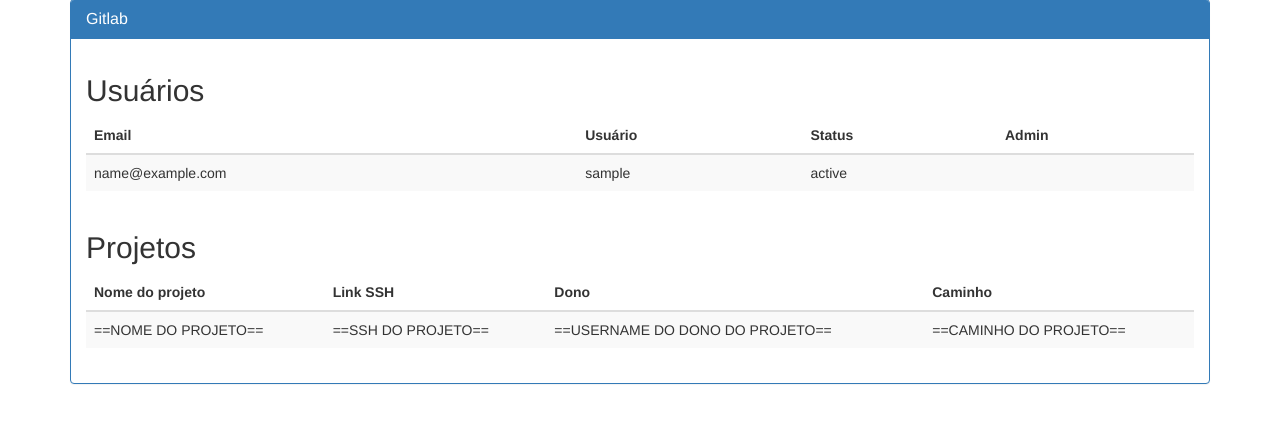
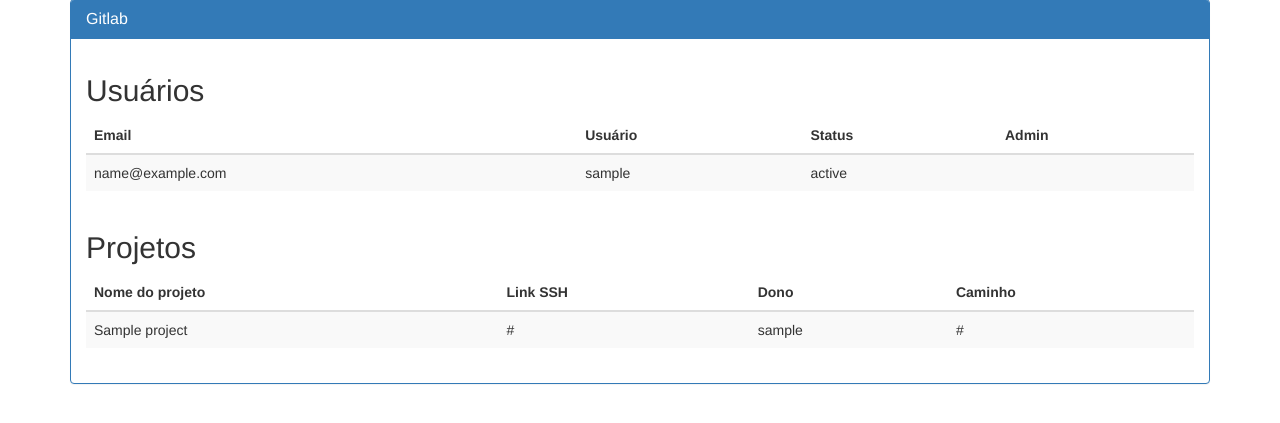
Before and after one commit to rlaecio/python4Sysadmin, a Flask app: template dashboard/templates/gitlab.html in a window 1280 px wide. Shown: the part 73-496 px from the top of the page. Run offline with Flask 2, Linux system fonts and the light colour scheme; the template is opened without the code that fills it: most values are stand-ins (such as "Sample title", 1, 10 or a date in 2020); some libraries are stand-ins or nearby versions.

Commit message:
projects in gitlab

```diff
--- a/dashboard/R_gitlab/blueprint.py
+++ b/dashboard/R_gitlab/blueprint.py
@@ -12,6 +12,9 @@ def index():
     try:
         usuarios = requests.get("http://192.168.1.9/api/v4/users?private_token={}".format(token))
         usuarios = usuarios.json()
+
+        projetos = requests.get("http://192.168.1.9/api/v4/projects?private_token={}".format(token))
+        projetos = projetos.json()
     except Exception as error:
         return "{}".format(error)
-    return render_template("gitlab.html", users=usuarios)
+    return render_template("gitlab.html", users=usuarios, projects=projetos)
--- a/dashboard/templates/gitlab.html
+++ b/dashboard/templates/gitlab.html
@@ -42,12 +42,14 @@
                         </tr>
                     </thead>
                     <tbody>
+                        {% for project in projects %}
                         <tr>
-                            <td>==NOME DO PROJETO==</td>
-                            <td>==SSH DO PROJETO==</td>
-                            <td>==USERNAME DO DONO DO PROJETO==</td>
-                            <td>==CAMINHO DO PROJETO==</td>
+                            <td>{{ project.name}}</td>
+                            <td>{{ project.ssh_url_to_repo }}</td>
+                            <td>{{ project.owner.username }}</td>
+                            <td>{{ project.web_url }}</td>
                         </tr>
+                        {% endfor %}
                     </tbody>
                 </table>
             </div>
```
